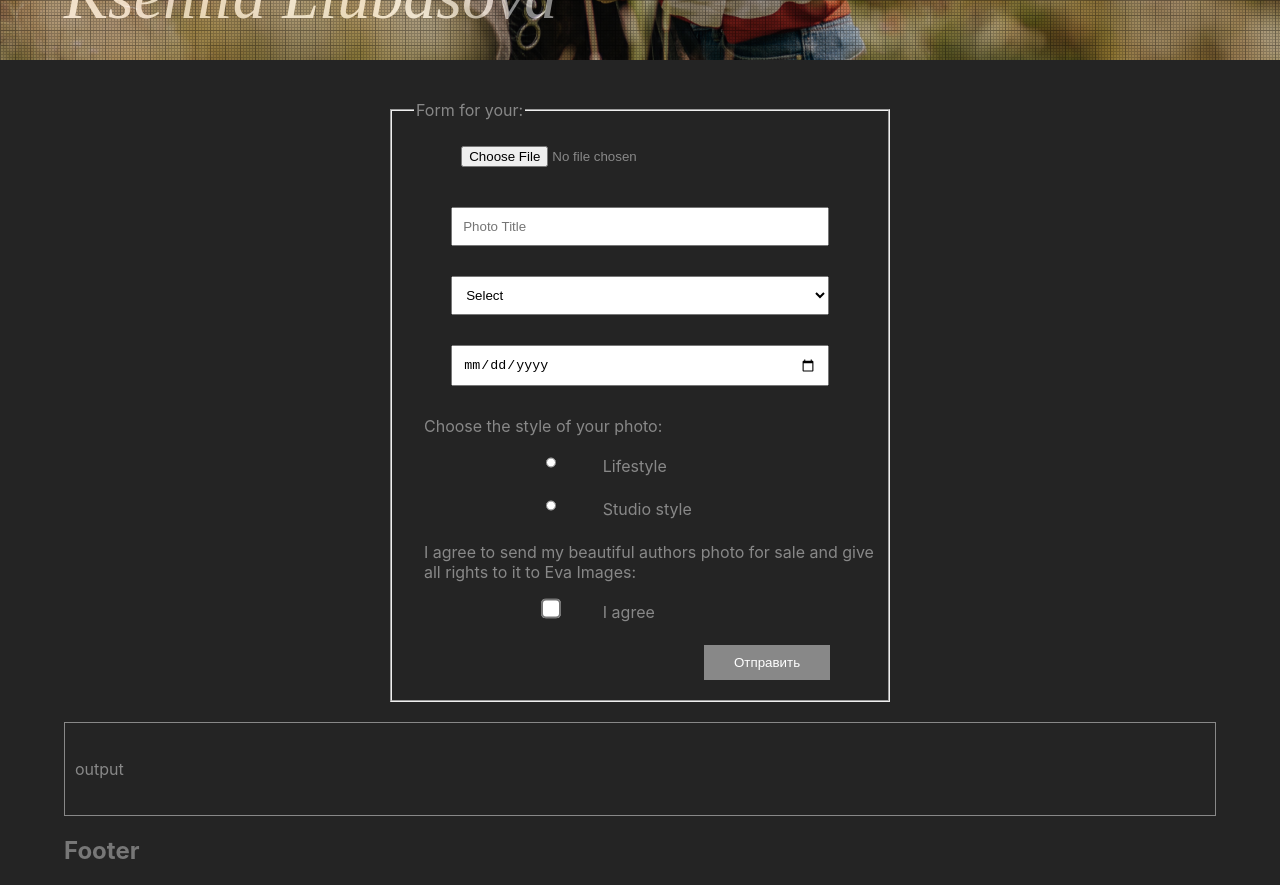
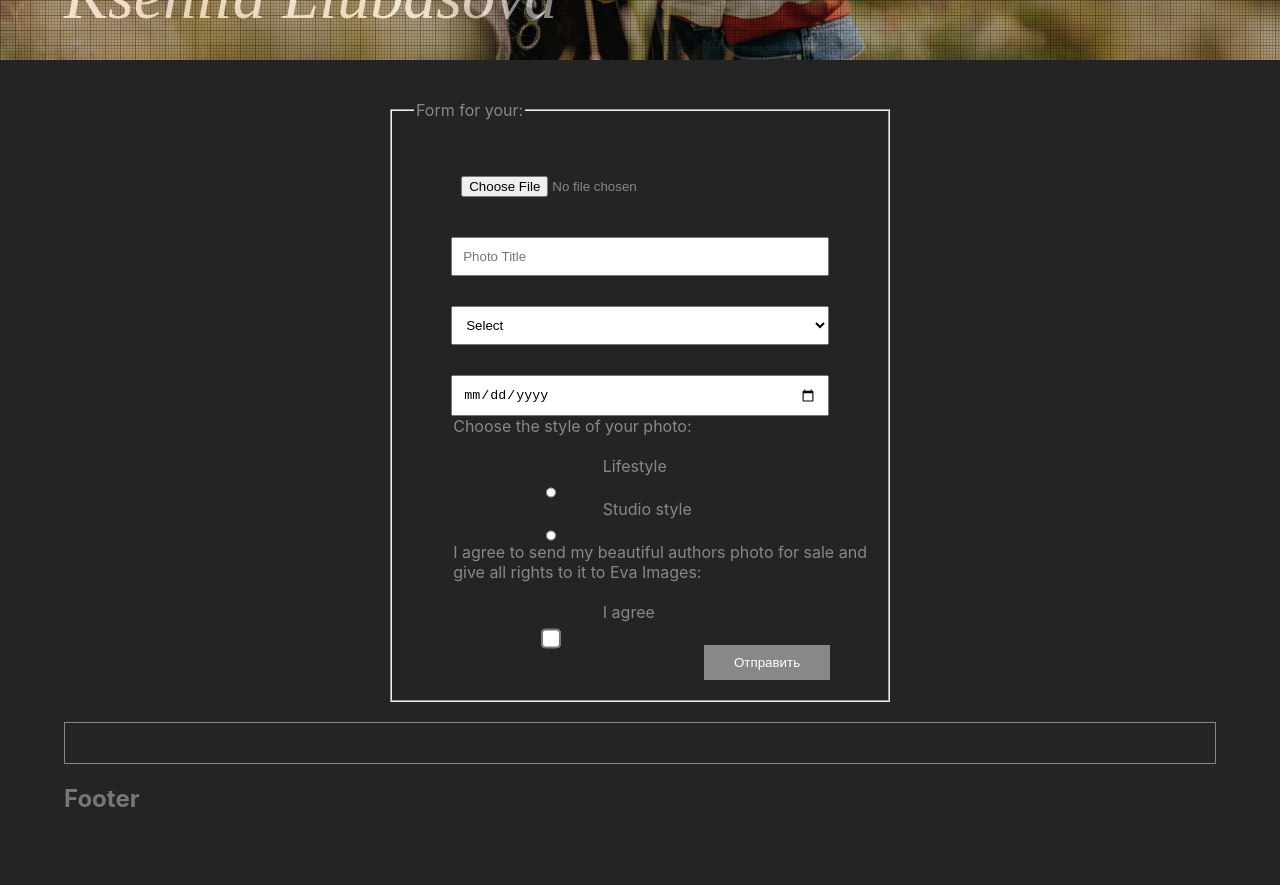
Before and after one commit to evakerrigan/eva-images, a React (Vite) app: page /form in a window 1280 px wide. Shown: the part 420-1305 px from the top of the page. After the commit the page ends 1253 px from the top, so only its background shows below. Built offline with nearby package versions, Linux system fonts and the light colour scheme; a web font is replaced by a local one.

Commit message:
refactor: change style for output

```diff
--- a/src/components/Form/Form.scss
+++ b/src/components/Form/Form.scss
@@ -10,7 +10,7 @@
 .input {
   display: block;
   width: 80%;
-  margin: 0 10% 30px 10%;
+  margin: 30px 10% 0 10%;
   padding: 10px;
   outline: none;
 }
@@ -39,8 +39,7 @@
 }
 
 .input-legend {
-  margin: 0 0 20px;
-  padding: 0 0 0 20px;
+  margin: 0 0 20px 10%;
 }
 
 .input-checkbox {
@@ -65,12 +64,18 @@
 .form-button:active {
   background-color: #444;
 }
+
 .output {
   padding: 20px 10px;
   margin: 20px 0;
   border: 1px solid #888;
   color: #888;
+  display: flex;
+  justify-content: space-evenly;
+  flex-wrap: wrap;
 }
-.output img {
-  width: 30%;
+
+.input-error {
+  color: red;
+  margin: 0 10px 30px 10%;
 }
--- a/src/components/Form/Form.tsx
+++ b/src/components/Form/Form.tsx
@@ -132,7 +132,6 @@ export class Form extends Component<typePropsElseBimbo, myState> {
           </fieldset>
         </form>
         <div className="output">
-          <p>output</p>
           {this.state.saleList.map((item, i) => (
             <SalePhotoCard key={i} item={item} />
           ))}
--- a/src/components/Form/InputAgree/InputAgree.tsx
+++ b/src/components/Form/InputAgree/InputAgree.tsx
@@ -20,7 +20,7 @@ export class InputAgree extends Component<{ refAgree: typeRefAgree; er: boolean
           />
           <label htmlFor="agree">I agree</label>
         </div>
-        {this.props.er ? <p>Не дано согласие на продажу фото</p> : null}
+        {this.props.er ? <p className="input-error">Не дано согласие на продажу фото</p> : null}
       </div>
     );
   }
--- a/src/components/Form/InputDate/InputDate.tsx
+++ b/src/components/Form/InputDate/InputDate.tsx
@@ -7,7 +7,7 @@ export class InputDate extends Component<{ refDate: typeRefDate; er: boolean }>
     return (
       <>
         <input type="date" ref={this.props.refDate} className="input input-date date" />
-        {this.props.er ? <p>Нет даты съемки</p> : null}
+        {this.props.er ? <p className="input-error">Нет даты съемки</p> : null}
       </>
     );
   }
--- a/src/components/Form/InputFile/InputFile.tsx
+++ b/src/components/Form/InputFile/InputFile.tsx
@@ -7,7 +7,7 @@ export class InputFile extends Component<{ refFile: typeRefFile; er: boolean }>
     return (
       <>
         <input type="file" ref={this.props.refFile} className="input input-image file" />
-        {this.props.er ? <p>Нет картинки</p> : null}
+        {this.props.er ? <p className="input-error">Нет картинки</p> : null}
       </>
     );
   }
--- a/src/components/Form/InputSelect/InputSelect.tsx
+++ b/src/components/Form/InputSelect/InputSelect.tsx
@@ -12,7 +12,7 @@ export class InputSelect extends Component<{ refSelect: typeRefSelect; er: boole
           <option value="getty">Getty</option>
           <option value="offset">Offset</option>
         </select>
-        {this.props.er ? <p>Не выбран фотосток</p> : null}
+        {this.props.er ? <p className="input-error">Не выбран фотосток</p> : null}
       </>
     );
   }
--- a/src/components/Form/InputStyle/InputStyle.tsx
+++ b/src/components/Form/InputStyle/InputStyle.tsx
@@ -33,7 +33,7 @@ export class InputStyle extends Component<{
           />
           <label htmlFor="two">Studio style</label>
         </div>
-        {this.props.er ? <p>Не выбран стиль фотографии</p> : null}
+        {this.props.er ? <p className="input-error">Не выбран стиль фотографии</p> : null}
       </div>
     );
   }
--- a/src/components/Form/InputTitle/InputTitle.tsx
+++ b/src/components/Form/InputTitle/InputTitle.tsx
@@ -12,7 +12,7 @@ export class InputTitle extends Component<{ refTitle: typeRefTitle; er: boolean
           placeholder="Photo Title"
           className="input input-text title"
         />
-        {this.props.er ? <p>Нет названия фото</p> : null}
+        {this.props.er ? <p className="input-error">Нет названия фото</p> : null}
       </>
     );
   }
--- /dev/null
+++ b/src/components/SalePhotoCard/SalePhotoCard.scss
@@ -0,0 +1,6 @@
+.output-card {
+  width: 30%;
+}
+.output-card img {
+  width: 100%;
+}
--- a/src/components/SalePhotoCard/SalePhotoCard.tsx
+++ b/src/components/SalePhotoCard/SalePhotoCard.tsx
@@ -1,4 +1,5 @@
 import React, { Component } from 'react';
+import './SalePhotoCard.scss';
 
 interface ISalePhotoCard {
   item: {
@@ -14,7 +15,7 @@ export default class SalePhotoCard extends Component<ISalePhotoCard> {
   render() {
     const { photo, title, select, date, style } = this.props.item;
     return (
-      <div>
+      <div className="output-card">
         <h3 className="title">{title}</h3>
         <img src={photo} alt="" />
         <div className="select">{select}</div>
```
